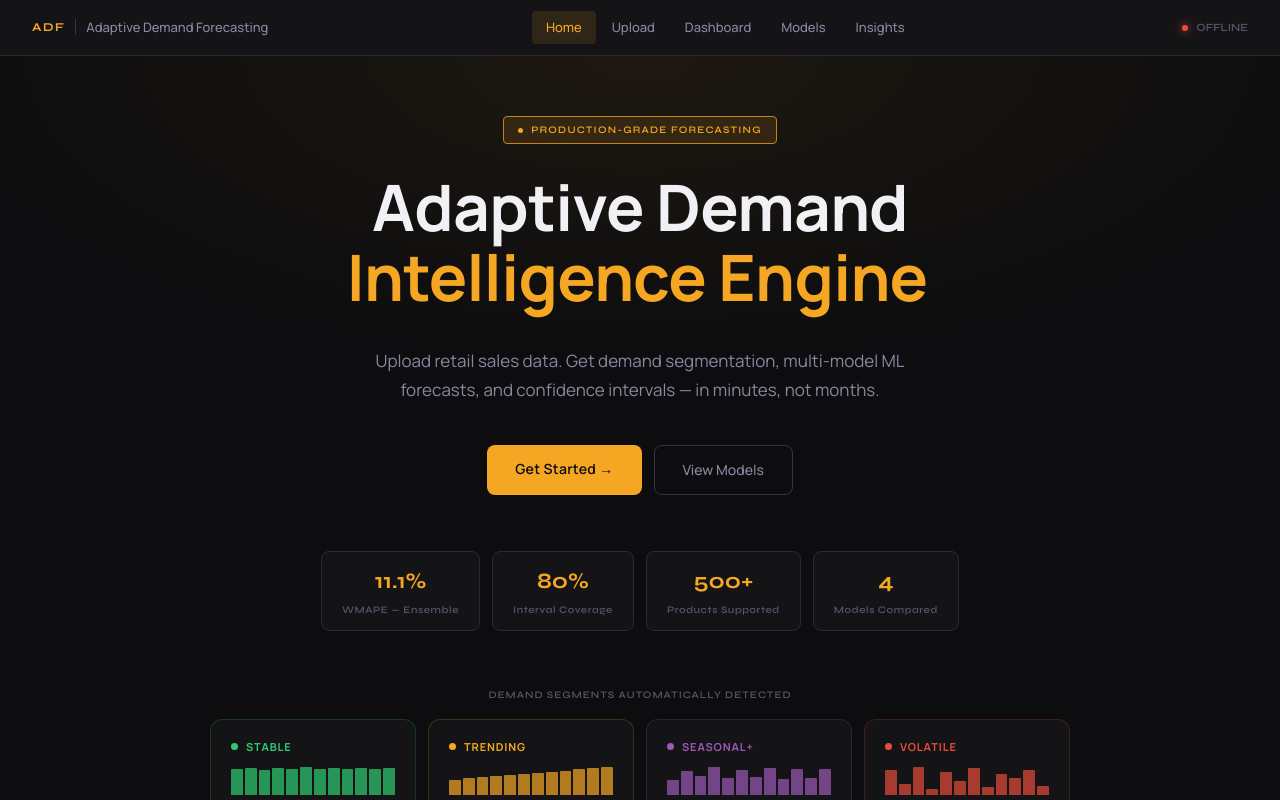
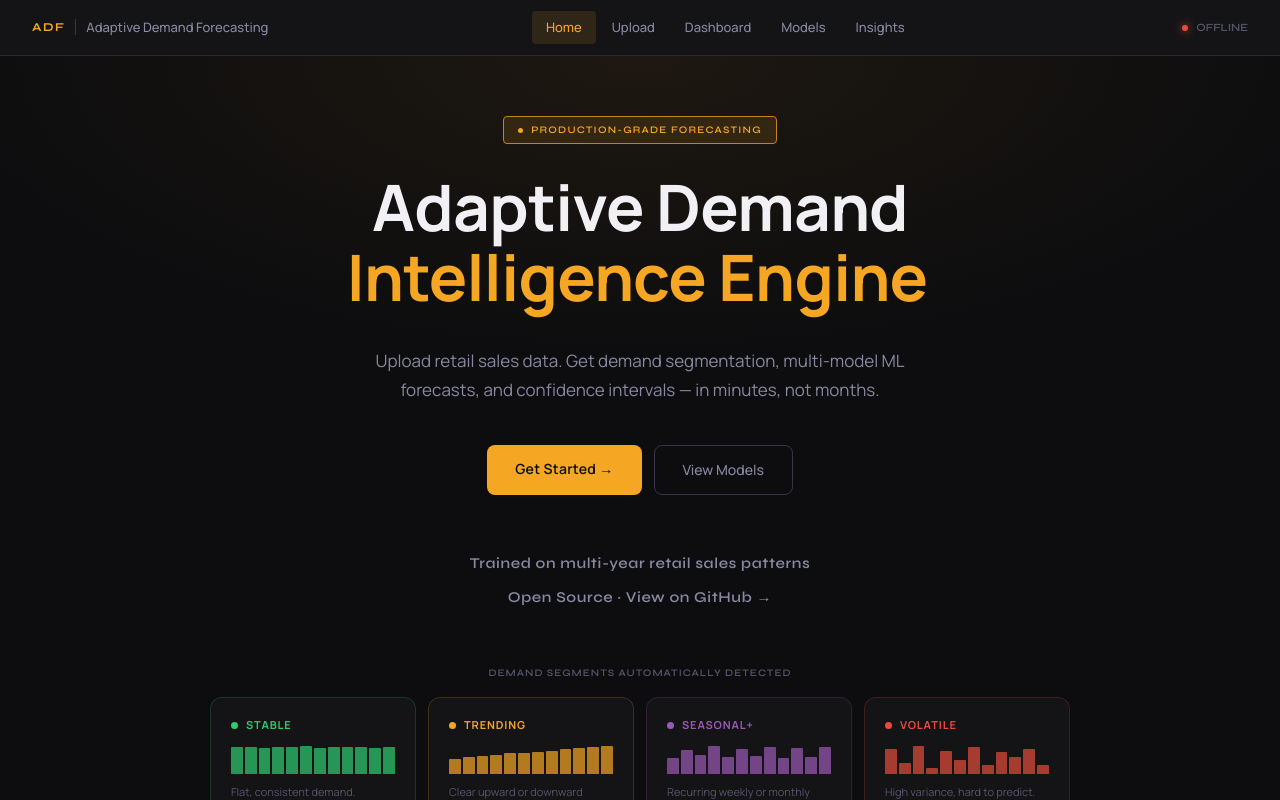
Before and after one commit to Adityadeeenair/Adaptive-Demand-Forecasting, a React (Vite) app in the folder frontend/: page / in a window 1280 px wide. Shown: the top 800 px of the page. Built offline with nearby package versions, Linux system fonts and the light colour scheme; no server answers.

Commit message:
Refine landing page hero and GitHub section

```diff
--- a/frontend/src/pages/Landing.jsx
+++ b/frontend/src/pages/Landing.jsx
@@ -228,19 +228,21 @@ export default function Landing() {
           </div>
         </div>
 
-        {/* Stat chips */}
-        <div style={{ display: 'flex', gap: 12, marginTop: 56, flexWrap: 'wrap', justifyContent: 'center', animation: 'fadeUp 0.6s ease 0.15s both' }}>
-          {[
-            { val: '11.1%', lab: 'WMAPE — Ensemble' },
-            { val: '80%',   lab: 'Interval Coverage' },
-            { val: '500+',  lab: 'Products Supported' },
-            { val: '4',     lab: 'Models Compared' },
-          ].map(({ val, lab }) => (
-            <div key={lab} style={{ padding: '12px 20px', background: 'var(--bg-surface)', border: '1px solid var(--border)', borderRadius: 'var(--radius-md)', textAlign: 'center', minWidth: 110 }}>
-              <p style={{ fontFamily: 'var(--font-display)', fontSize: 22, fontWeight: 700, color: 'var(--amber)', marginBottom: 2 }}>{val}</p>
-              <p style={{ fontSize: 10, color: 'var(--text-tertiary)', fontFamily: 'var(--font-display)', letterSpacing: '0.06em' }}>{lab}</p>
-            </div>
-          ))}
+        {/* Info + GitHub */}
+        <div style={{ display: 'flex', flexDirection: 'column', alignItems: 'center', gap: 10, marginTop: 56, animation: 'fadeUp 0.6s ease 0.15s both' }}>
+          <p style={{ fontSize: 15, color: 'var(--text-secondary)', fontFamily: 'var(--font-display)', letterSpacing: '0.04em' }}>
+            Trained on multi-year retail sales patterns
+          </p>
+          <a
+            href="https://github.com/Adityadeeenair/Adaptive-Demand-Forecasting"
+            target="_blank"
+            rel="noopener noreferrer"
+            style={{ fontSize: 15, color: 'var(--text-secondary)', fontFamily: 'var(--font-display)', letterSpacing: '0.04em', transition: 'var(--transition)', textDecoration: 'none' }}
+            onMouseEnter={e => e.currentTarget.style.color = 'var(--amber)'}
+            onMouseLeave={e => e.currentTarget.style.color = 'var(--text-secondary)'}
+          >
+            Open Source · View on GitHub →
+          </a>
         </div>
 
         {/* Segment type strip */}
```
Also changed, not shown: 1 other file (tests, documents, lock files or other folders).
